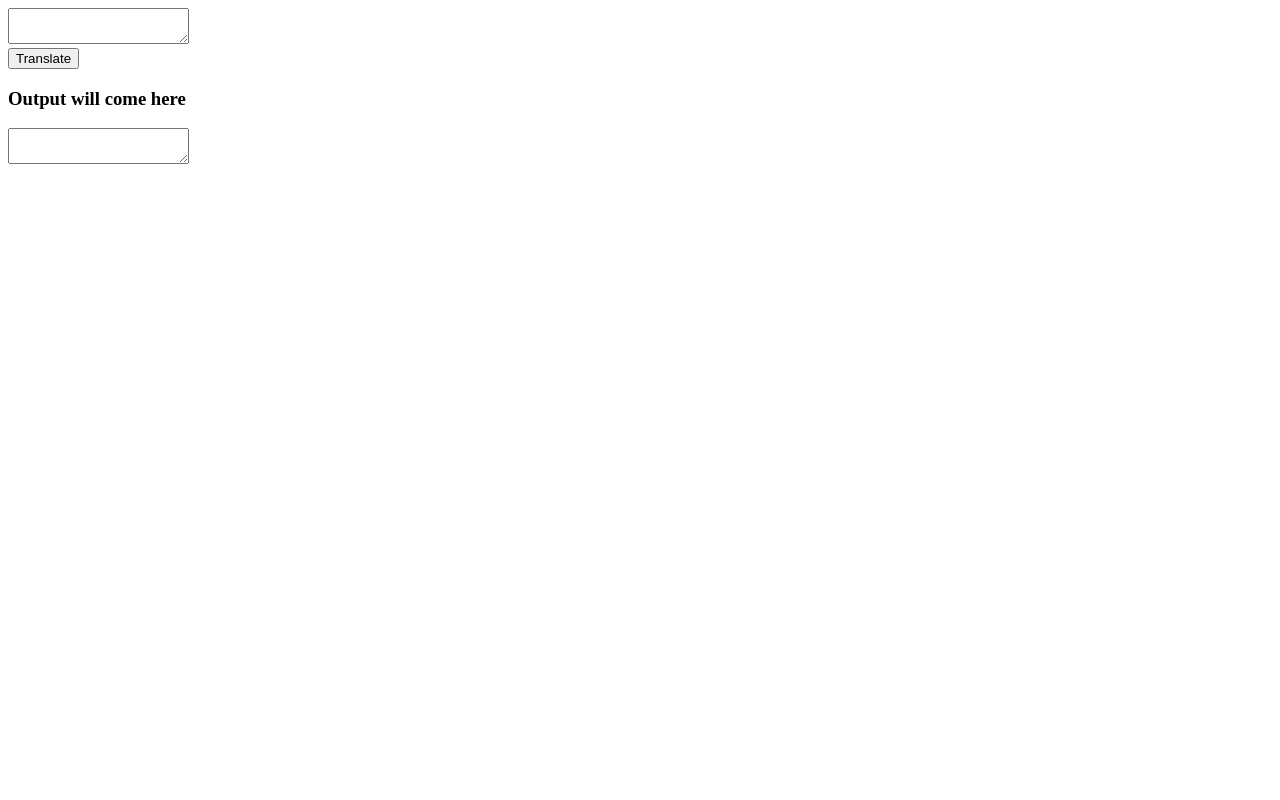
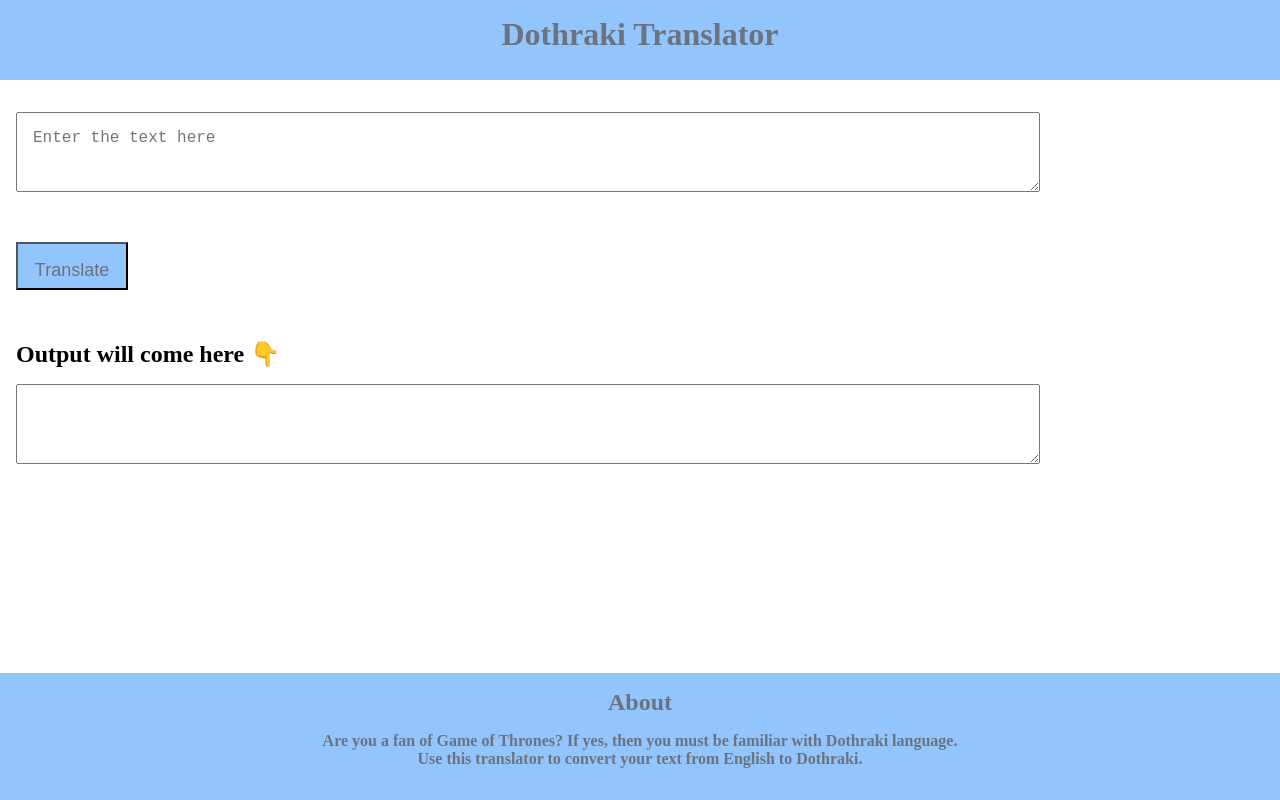
Before and after one commit to Pulkit426/Dothraki-Translator, a plain HTML site: page index.html in a window 1280 px wide. Drawn offline with Linux system fonts and the light colour scheme.

Commit message:
added styling

```diff
--- a/index.html
+++ b/index.html
@@ -5,19 +5,44 @@
     <meta charset="UTF-8">
     <meta http-equiv="X-UA-Compatible" content="IE=edge">
     <meta name="viewport" content="width=device-width, initial-scale=1.0">
+    <link rel="stylesheet" href="/style.css">
 
     <title>Document</title>
 </head>
 
 <body>
-    <textarea id="txt-input" placeholder="Enter here"> </textarea>
-    <br>
-    <button id="btn-translate"> Translate </button>
-    <p>
-        <h3> Output will come here </h3>
-    </p>
-    <textarea id="out-text"> </textarea>
+    <nav>
+        <div class="nav"> Dothraki Translator</div>
+    </nav>
+
+    <main>
+        <textarea class="text-box" id="txt-input" placeholder="Enter the text here"></textarea>
+        <br>
+        <div>
+            <button class="button" id="btn-translate"> Translate </button>
+        </div>
+        <br>
+        <p>
+            <h2 style="margin: 1rem;"> Output will come here 👇 </h2>
+        </p>
+        <textarea class="text-box" id="out-text"> </textarea>
+    </main>
+
+    <footer class="nav-footer">
+        <div style="font-size: x-large;">
+            About<br>
+         </div>
+             <p >
+
+                Are you a fan of Game of Thrones? If yes, then you must be familiar with Dothraki language.
+                <br> Use this translator to convert your text from English to Dothraki.
+
+        </p>
+
+    </footer>
+
     <script src="script.js" type="text/javascript"></script>
+
 
 </body>
 
--- /dev/null
+++ b/style.css
@@ -0,0 +1,59 @@
+*{
+    box-sizing: border-box;
+}
+
+:root{
+    --primary-color: #93C5FD;
+    --secondary-color: #6B7280;
+}
+
+body{
+    margin:0px;
+}
+
+
+.nav{
+    background-color: var(--primary-color) ;
+    height: 5rem;
+    font-size: 2rem;
+    padding: 1rem;
+    text-align: center;
+    color: var(--secondary-color);
+    margin-bottom: 2rem;
+    font-size: xx-large;
+    font-weight: bolder;
+
+}
+
+.text-box{
+    width: 80%;
+    height: 10vh;
+    display: block;
+    margin: 1rem;
+    padding: 1rem;
+    font-size: large;
+}
+
+.button{
+    padding: 1rem;
+    margin: 1rem;
+    height: 3rem;
+    width: 7rem;
+    font-size: large;
+    background-color: var(--primary-color);
+    color: var(--secondary-color);
+
+
+}
+
+.nav-footer{
+    position: fixed;
+    bottom: 0;
+    width: 100%;
+    padding: 1rem;
+    text-align: center;
+    background-color: var(--primary-color);
+    color: var(--secondary-color);
+    font-weight: bolder;
+
+}
```
